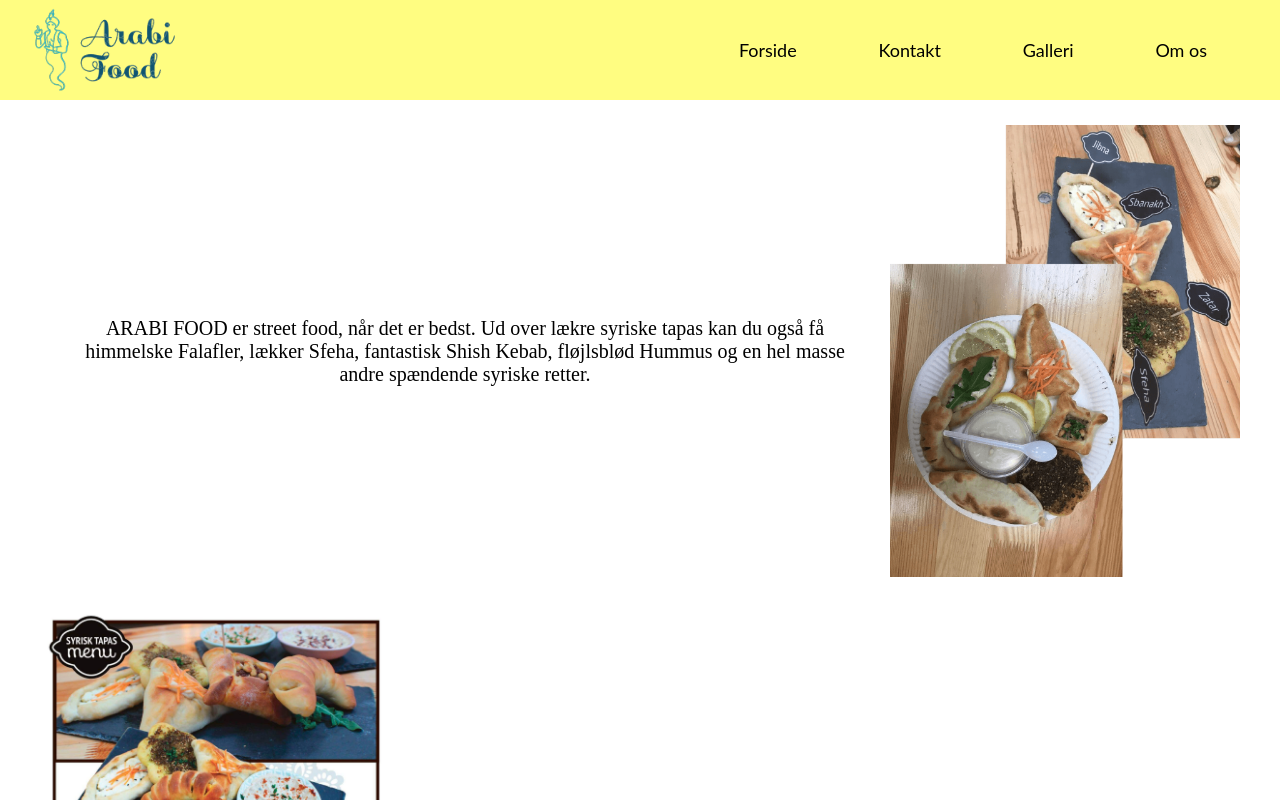
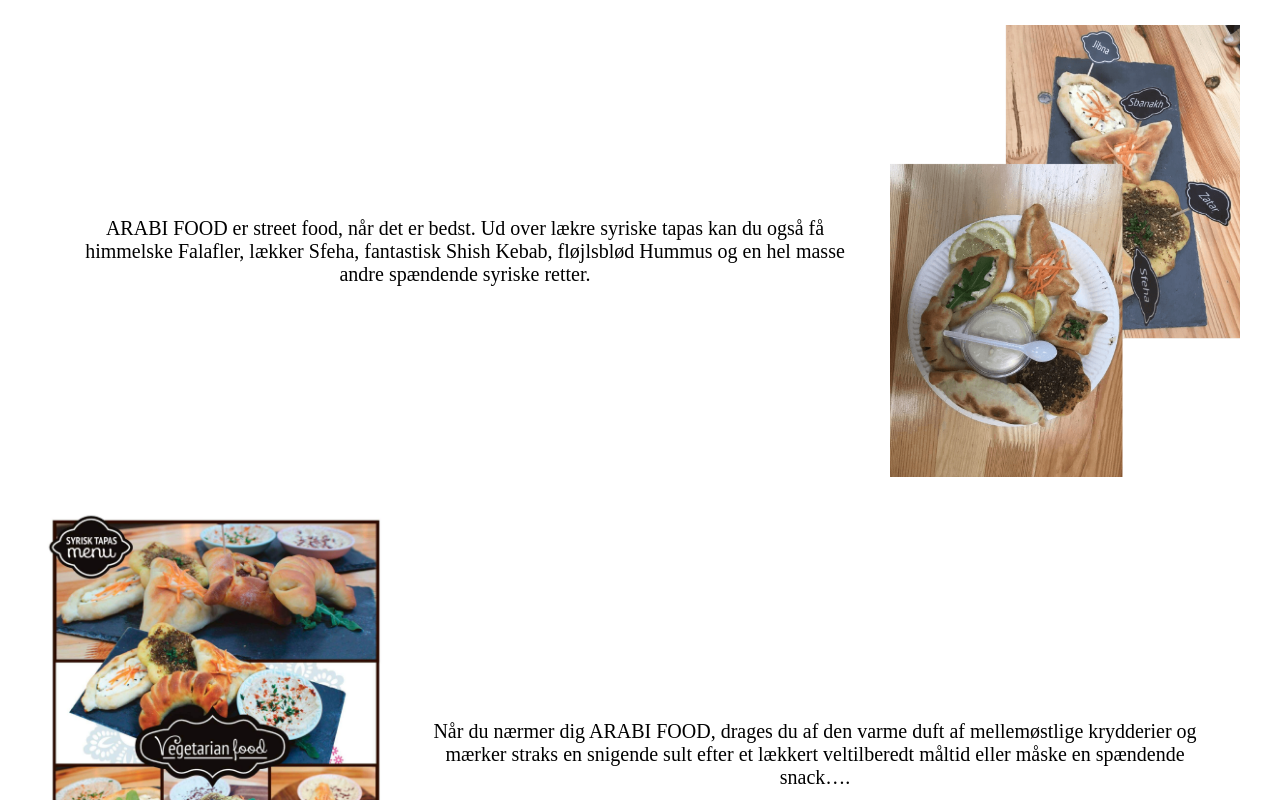
Before and after one commit to rufaidaju/ArabiFoodTapas, a React (Create React App) app: page / in a window 1280 px wide. Shown: the top 800 px of the page. Built offline with nearby package versions, Linux system fonts and the light colour scheme.

Commit message:
Import router to App

```diff
--- a/src/App.js
+++ b/src/App.js
@@ -1,34 +1,18 @@
-import React from "react";
-import { BrowserRouter as Router, Switch, Route } from "react-router-dom";
-
-import NavigationBar from "./components/Navbar";
-import Home from "./components/pages/Home";
-import Gallery from "./components/pages/Gallery";
-import About from "./components/pages/About";
-// import ErrorPage from "./components/pages/ErrorPage";
-import Footer from "./components/Footer";
-import "./App.css";
-import VisitUs from "./components/pages/VisitUs";
-
-function App() {
-  return (
-    <div className="App">
-
- <Router>
-  <NavigationBar />
-  <Switch>
-    <Route exact path="/" component={Home} />
-    <Route path="/gallery" component={Gallery} />
-    <Route path="/contact" component={VisitUs} />
-    <Route path="/about" component={About} />
-    {/* <Route component={ErrorPage} /> */}
-  </Switch>
-</Router>
-<Footer />
+import React ,  { Component } from 'react';
+import Router from './Router';
 
 
-    </div>
-  );
-}
+class App extends Component {
+
+ render() {
+   return (
+        <div >
+          <Router />
+
+        </div>
+      );
+    }
+  }
+
 
 export default App;
```
